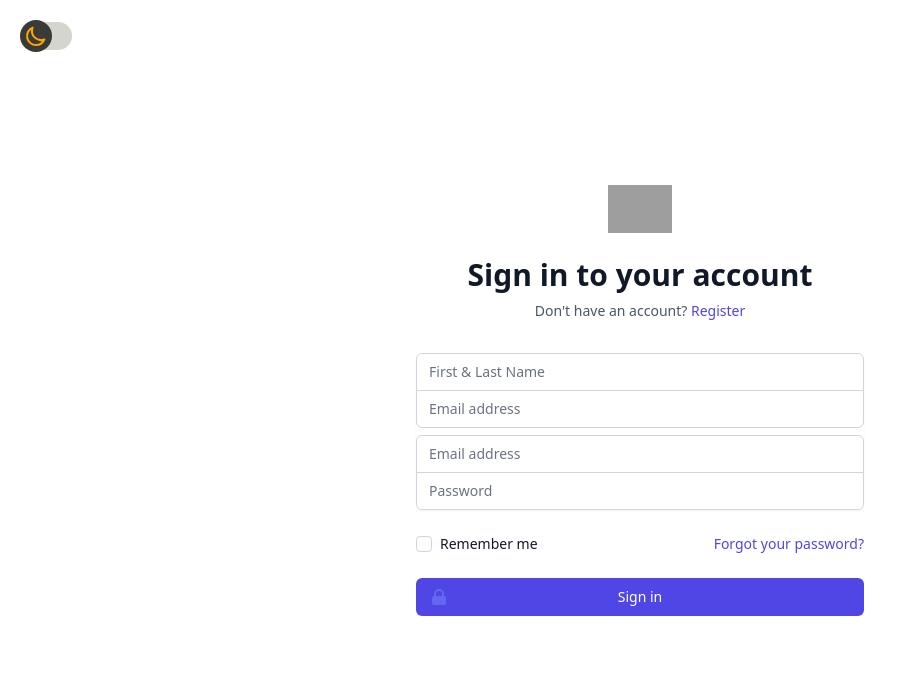
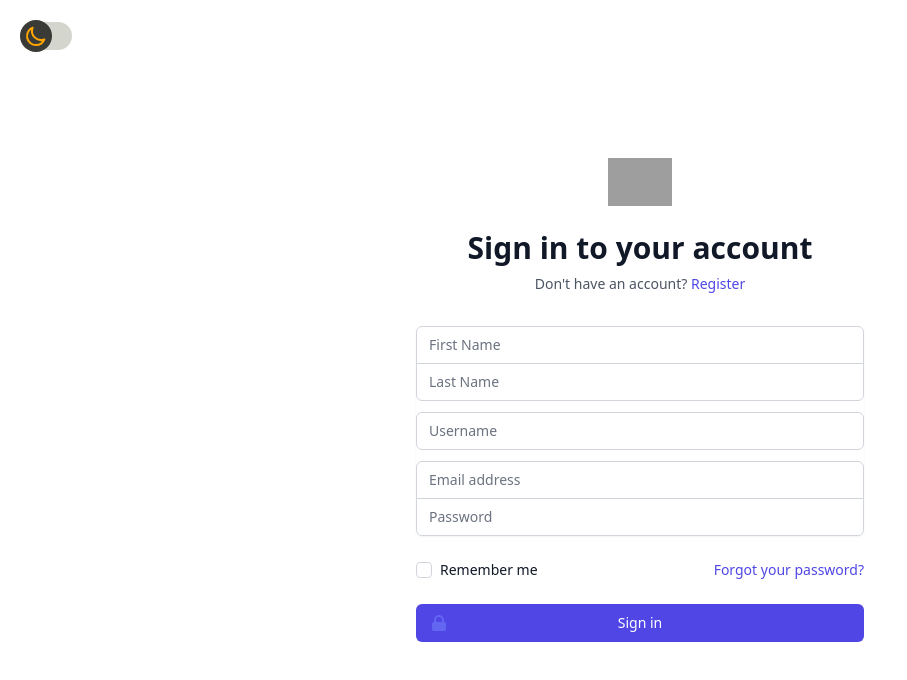
Before and after one commit to LucasLeibs/rental-application, a React (Create React App) app in the folder client/: page /register in a window 1280 px wide. Shown: the top 680 px of the page, without its empty margins (0-907 px from the left). Built offline with nearby package versions, Linux system fonts and the light colour scheme; grey boxes are pictures that could not be loaded.

Commit message:
user is able to login with the form

```diff
--- a/client/src/components/Register.js
+++ b/client/src/components/Register.js
@@ -1,7 +1,38 @@
-import React from 'react'
+import React, {useState} from 'react'
 
-export default function Register() {
-    return (
+export default function Register({setAuth}) {
+const [userInfo, setUserInfo] = useState({
+    first_name: "",
+    last_name: "",
+    user_name: "",
+    email: "",
+    password: ""
+})
+const {first_name, last_name, user_name, email, password} = userInfo;
+
+const onChange = (e) => {
+    setUserInfo({...userInfo, [e.target.name]: e.target.value});
+}
+
+const onSubmitForm = async (e) => {
+    e.preventDefault()
+    try {
+        const body = {first_name, last_name, user_name, email, password }
+        const response = await fetch('http://localhost:5000/authentication/register', {
+            method: 'POST',
+            headers: {"Content-Type" : "application/json"},
+            body: JSON.stringify(body)
+        });
+        const parseRes = await response.json()
+        localStorage.setItem("token", parseRes.token)
+        setAuth(true)
+
+    } catch (err) {
+        console.error(err.message)
+    }
+}
+console.log(userInfo)
+    return   (
 
            <div className="min-h-screen flex items-center justify-center 0bg-gray-5 py-12 px-4 sm:px-6 lg:px-8 dark:bg-gray-900">
       <div className="max-w-md w-full space-y-8">
@@ -24,41 +55,63 @@ export default function Register() {
             </a>
           </p>
         </div>
-        <form className="mt-8 space-y-6" action="#" method="POST">
+        <form onSubmit={onSubmitForm}className="mt-8 space-y-6" action="#" method="POST">
           <input type="hidden" name="remember" value="true"/>
           <div className="rounded-md shadow-sm -space-y-px">
           <div>
-              <label for="name" className="sr-only">
-                Name
+              <label className="sr-only">
+                First Name
               </label>
               <input
-                id="name"
-                name="name"
+              onChange={e => onChange(e)}
+              value={first_name}
+                id="first_name"
+                name="first_name"
                 type="text"
+
                 required
                 className="appearance-none rounded-none relative block w-full px-3 py-2 border border-gray-300 placeholder-gray-500 text-gray-900 rounded-t-md focus:outline-none focus:ring-indigo-500 focus:border-indigo-500 focus:z-10 sm:text-sm"
-                placeholder="First & Last Name"
+                placeholder="First Name"
               />
             </div>
             <div>
-              <label for="email-address" className="sr-only">
-                Email address
+              <label className="sr-only">
+                Last Name
               </label>
               <input
-                id="email-address"
-                name="email"
-                type="email"
-                autocomplete="email"
+                 onChange={e => onChange(e)}
+                 value={last_name}
+                id="last_name"
+                name="last_name"
+                type="text"
+
                 required
                 className="appearance-none rounded-none relative block w-full px-3 py-2 border border-gray-300 placeholder-gray-500 text-gray-900 rounded-b-md focus:outline-none focus:ring-indigo-500 focus:border-indigo-500 focus:z-10 sm:text-sm"
-                placeholder="Email address"
+                placeholder="Last Name"
               />
             </div>
             <div>
-              <label for="email-address" className="sr-only">
-                Email address
+              <label  className="sr-only">
+                User Name
               </label>
               <input
+                id="user-name"
+                name="user_name"
+                type="text"
+                onChange={e => onChange(e)}
+                value={user_name}
+                required
+                className="mt-3 mb-3 appearance-none rounded-none relative block w-full px-3 py-2 border border-gray-300 placeholder-gray-500 text-gray-900 rounded-b-md rounded-t-md focus:outline-none focus:ring-indigo-500 focus:border-indigo-500 focus:z-10 sm:text-sm"
+                placeholder="Username"
+              />
+            </div>
+            <div>
+              <label className="sr-only">
+
+              </label>
+              <input
+                 onChange={e => onChange(e)}
+                 value={email}
                 id="email-address"
                 name="email"
                 type="email"
@@ -69,10 +122,12 @@ export default function Register() {
               />
             </div>
             <div>
-              <label for="password" className="sr-only">
+              <label className="sr-only">
                 Password
               </label>
               <input
+                 onChange={e => onChange(e)}
+                 value={password}
                 id="password"
                 name="password"
                 type="password"
```
